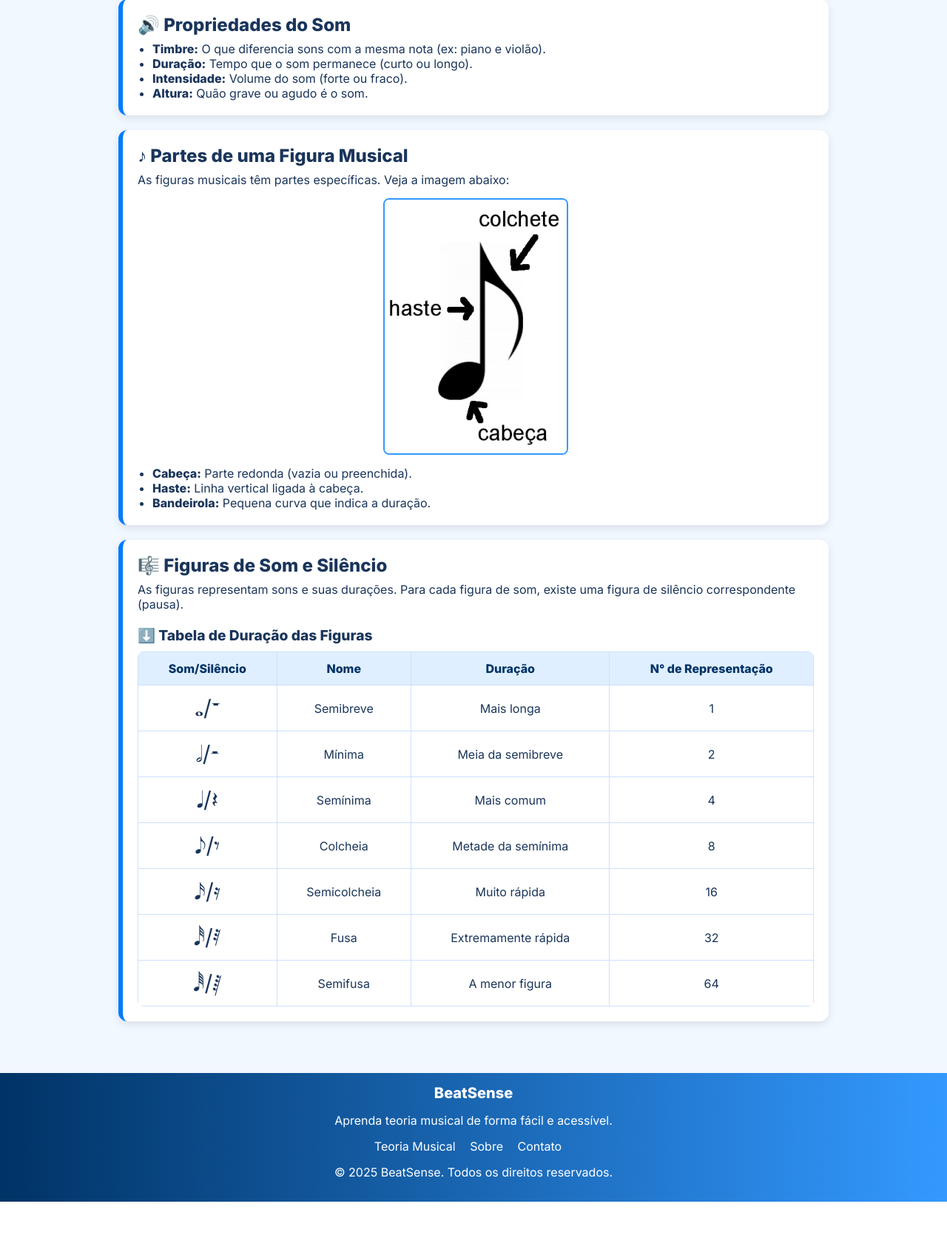
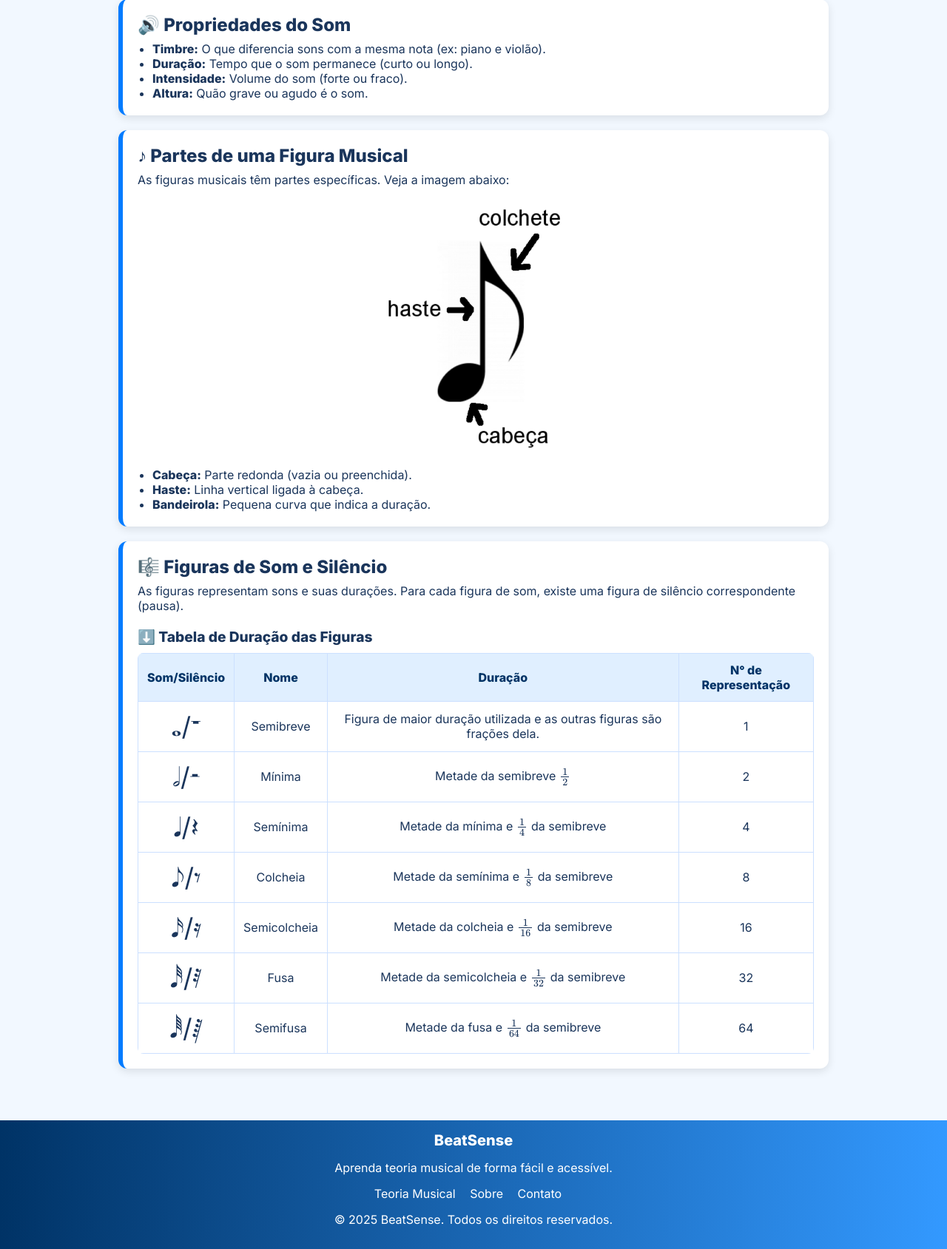
Before and after one commit to BrenoNevess/BeatSense, a PHP site: page /modulo1.php in a window 1280 px wide. Shown: the part 457-2146 px from the top of the page at 74% size. Before the commit the page ends 2082 px from the top, so only its background shows below. Run offline with PHP 8.4, Linux system fonts and the light colour scheme; a user stored in the database is signed in.

Commit message:
Cards padronizados e conteudo do modulo 1 reescrito

```diff
--- a/src/index.php
+++ b/src/index.php
@@ -92,6 +92,12 @@
 
         .card-text{
             text-align: left;
+        }
+
+        .card-img-top{
+            max-width: 415px;
+            width: 100%;
+            height: 240px;
         }
     </style>
 </head>
--- a/src/modulo1.php
+++ b/src/modulo1.php
@@ -9,6 +9,8 @@
   <link rel="stylesheet" href="styles/modulo1.css">
   <link rel="preconnect" href="https://fonts.googleapis.com">
   <link href="https://fonts.googleapis.com/css2?family=Inter:wght@400;600;800&display=swap" rel="stylesheet">
+  <script src="https://polyfill.io/v3/polyfill.min.js?features=es6"></script>
+  <script id="MathJax-script" async src="https://cdn.jsdelivr.net/npm/mathjax@3/es5/tex-mml-chtml.js"></script>
 </head>
 <body class="modulo-azul">
   <header class="topo">
@@ -64,43 +66,43 @@
           <tr>
             <td class="figuras">𝅝/𝄻</td>
             <td>Semibreve</td>
-            <td>Mais longa</td>
+            <td>Figura de maior duração utilizada e as outras figuras são frações dela.</td>
             <td>1</td>
           </tr>
           <tr>
             <td class="figuras">𝅗𝅥/𝄼</td>
             <td>Mínima</td>
-            <td>Meia da semibreve</td>
+            <td>Metade da semibreve \( \frac{1}{2} \)</td>
             <td>2</td>
           </tr>
           <tr>
             <td class="figuras">𝅘𝅥/𝄽</td>
             <td>Semínima</td>
-            <td>Mais comum</td>
+            <td>Metade da mínima e \( \frac{1}{4} \) da semibreve</td>
             <td>4</td>
           </tr>
           <tr>
             <td class="figuras">𝅘𝅥𝅮/𝄾</td>
             <td>Colcheia</td>
-            <td>Metade da semínima</td>
+            <td>Metade da semínima e \( \frac{1}{8} \) da semibreve</td>
             <td>8</td>
           </tr>
           <tr>
             <td class="figuras">𝅘𝅥𝅯/𝄿</td>
             <td>Semicolcheia</td>
-            <td>Muito rápida</td>
+            <td>Metade da colcheia e \( \frac{1}{16} \) da semibreve</td>
             <td>16</td>
           </tr>
           <tr>
             <td class="figuras">𝅘𝅥𝅰/𝅀</td>
             <td>Fusa</td>
-            <td>Extremamente rápida</td>
+            <td>Metade da semicolcheia e \( \frac{1}{32} \) da semibreve</td>
             <td>32</td>
           </tr>
           <tr>
             <td class="figuras">𝅘𝅥𝅱/𝅁</td>
             <td>Semifusa</td>
-            <td>A menor figura</td>
+            <td>Metade da fusa e \( \frac{1}{64} \) da semibreve</td>
             <td>64</td>
           </tr>
         </table>
--- a/src/styles/modulo1.css
+++ b/src/styles/modulo1.css
@@ -86,7 +86,6 @@
     width: 250px;
     display: block;
     margin: 15px auto;
-    border: 2px solid #3399ff;
     border-radius: 8px;
 }
 
@@ -99,7 +98,7 @@
 }
 
 .figuras{
-    font-size: 30px;
+    font-size: 35px;
 }
 
 .items{
```
